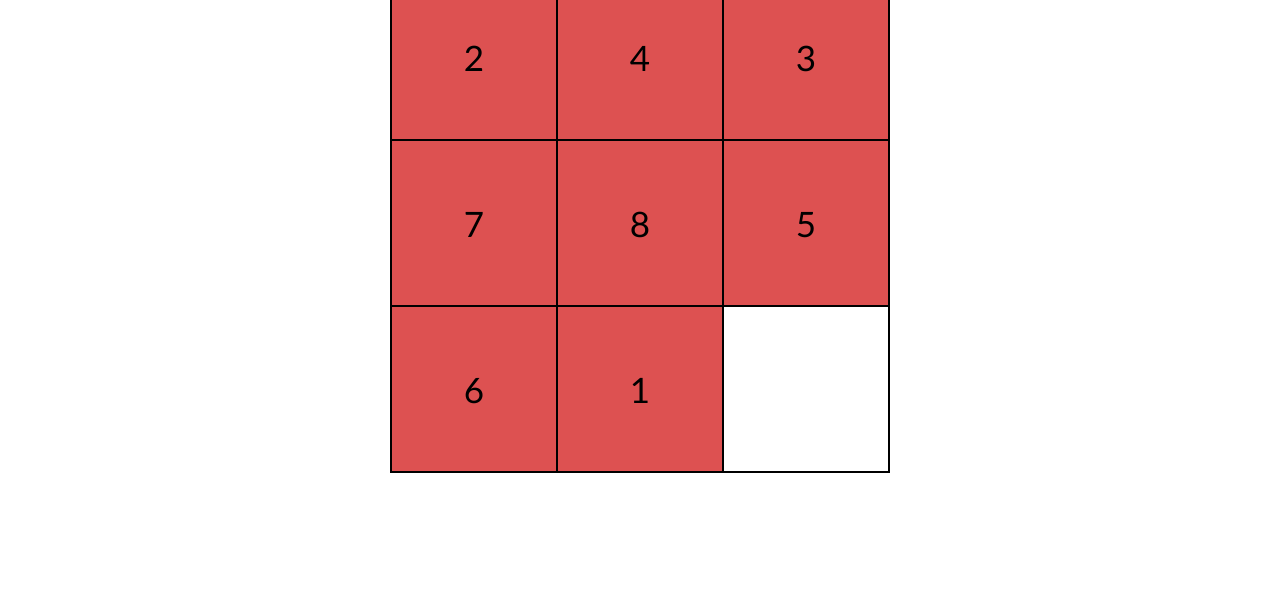
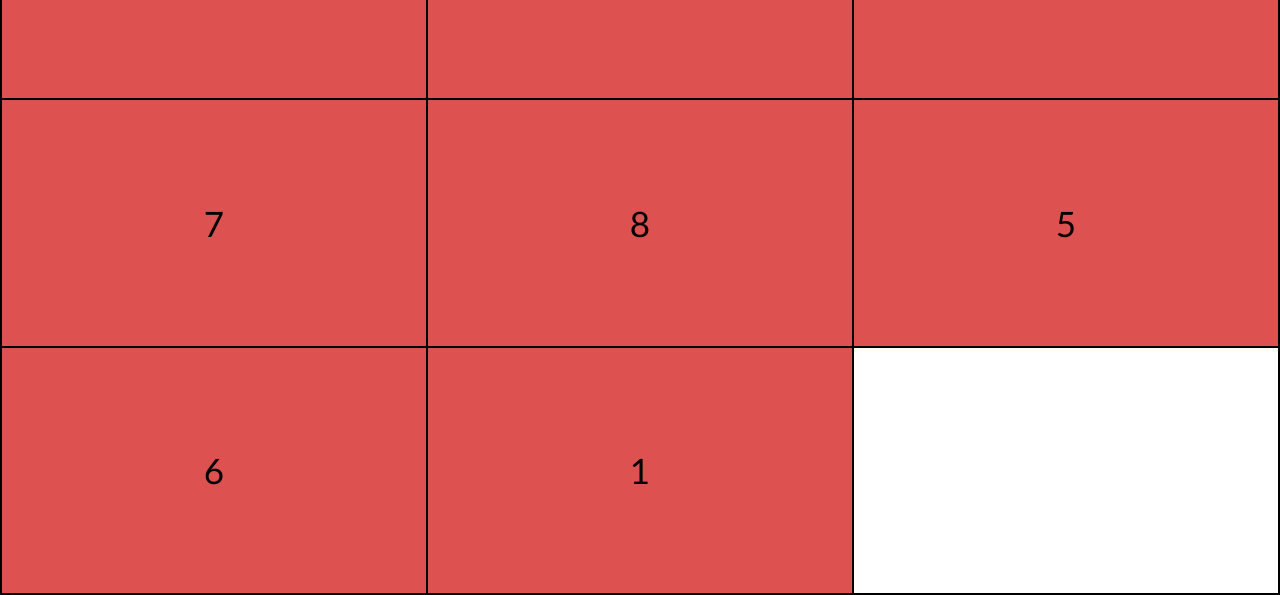
Before and after one commit to massam89/puzzle-game, a plain HTML site: page index.html in a window 1280 px wide. Shown: the part 205-800 px from the top of the page. Drawn offline with Linux system fonts and the light colour scheme.

Commit message:
seventh:

```diff
--- a/css/style.css
+++ b/css/style.css
@@ -9,8 +9,8 @@
 }
 
 #game {
-  width: 500px;
-  height: 500px;
+  width: 100%;
+  height: 100%;
   display: flex;
   flex-wrap: wrap;
   border: 1px solid black;
```
